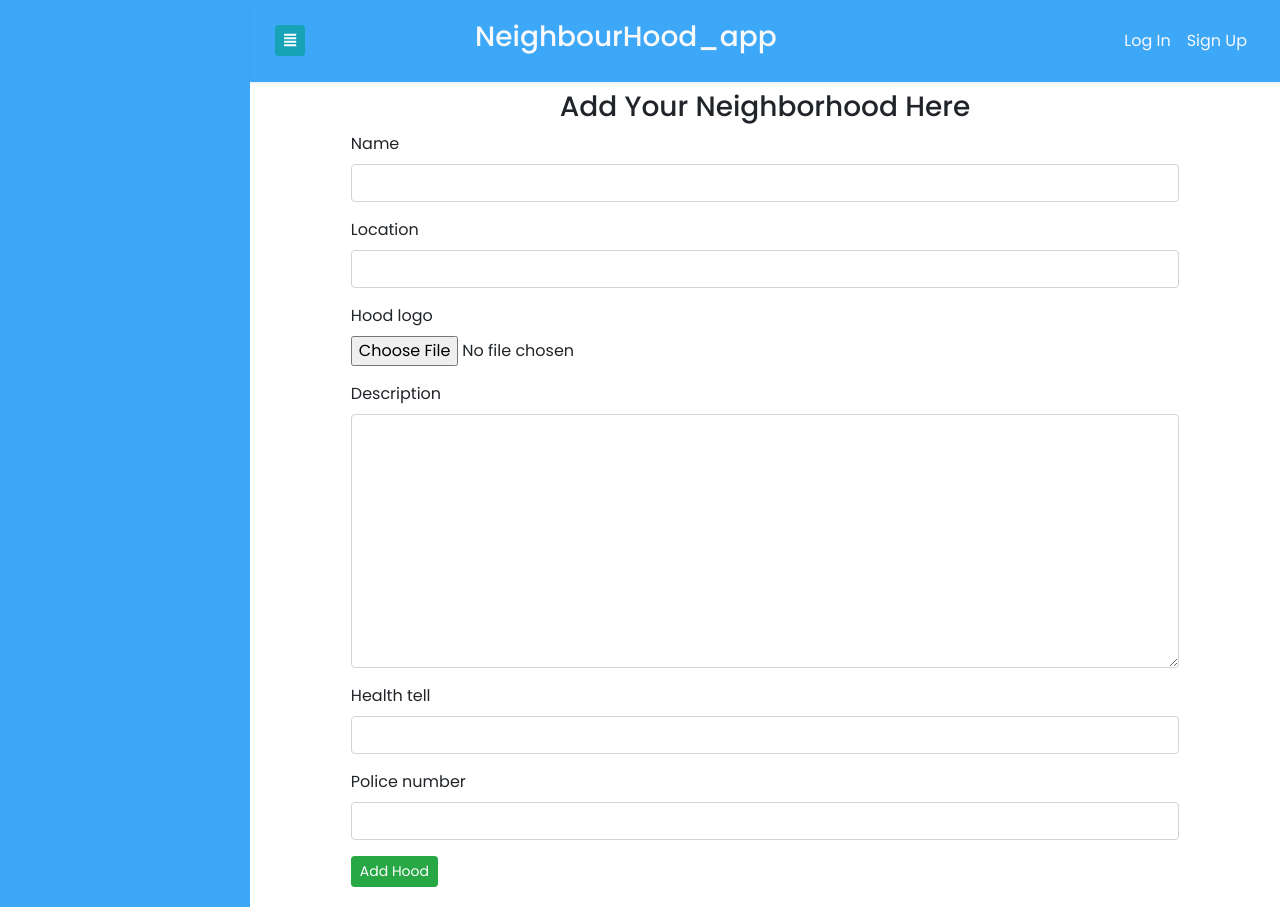
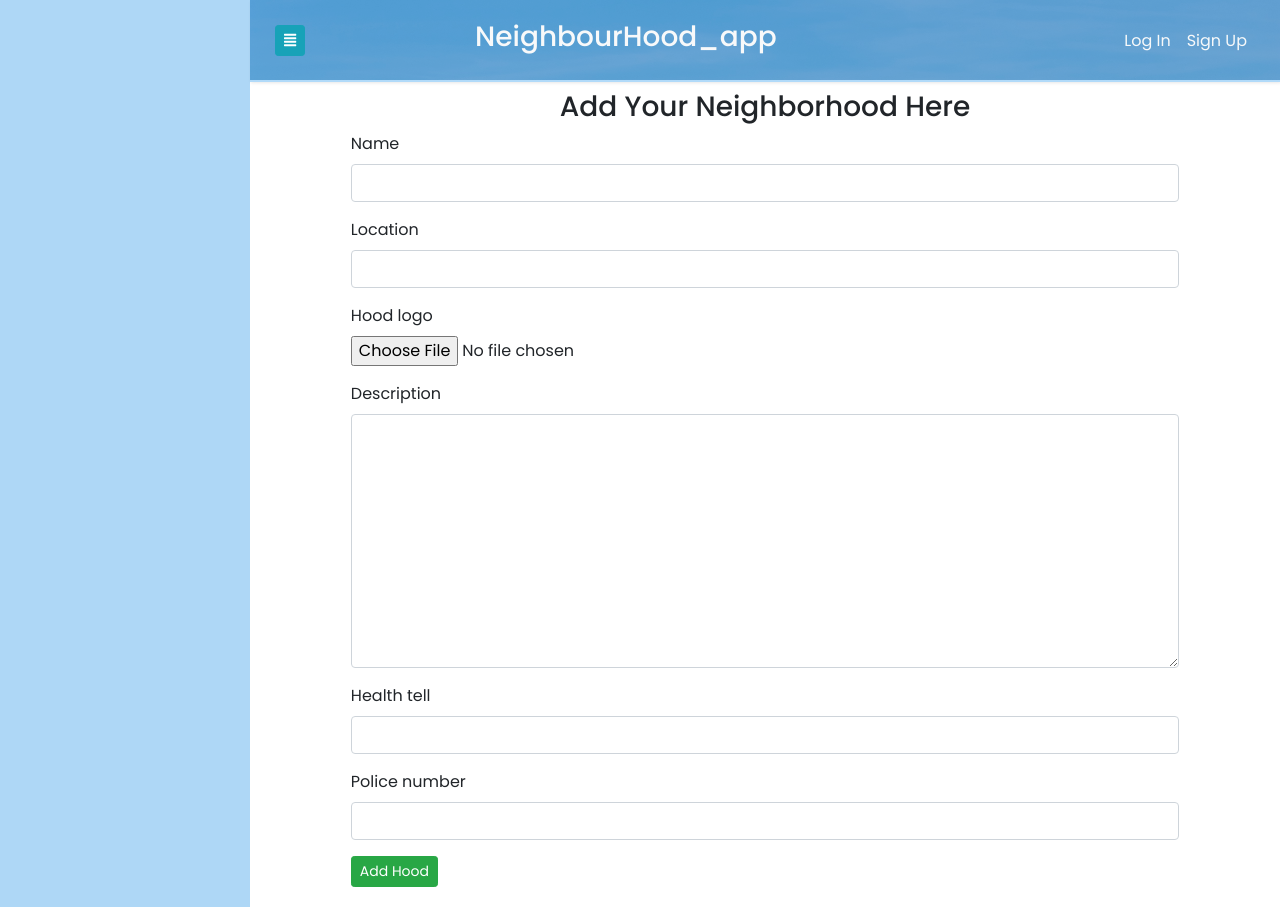
Before and after one commit to Michael-Otieno/nieghborhood_search, a Django app: page /new-hood/ in a window 1280 px wide. Run offline with Django 3.2, Linux system fonts and the light colour scheme; some libraries are stand-ins or nearby versions.

Commit message:
add changes

```diff
--- a/static/css/styles.css
+++ b/static/css/styles.css
@@ -41,7 +41,7 @@ a:focus {
 
 .navbar {
     padding: 20px 10px;
-    background-color: #3da7f8;
+    background-color: #6ab8f385;
     border: none;
     border-radius: 0;
     margin-bottom: 40px;
@@ -79,7 +79,7 @@ span {
     min-width: 250px;
     max-width: 250px;
     padding-right:10px;
-    background: #3da7f8;
+    background: #6ab8f385;
     color: #fff;
     position: -webkit-sticky;
     position: sticky;
```
